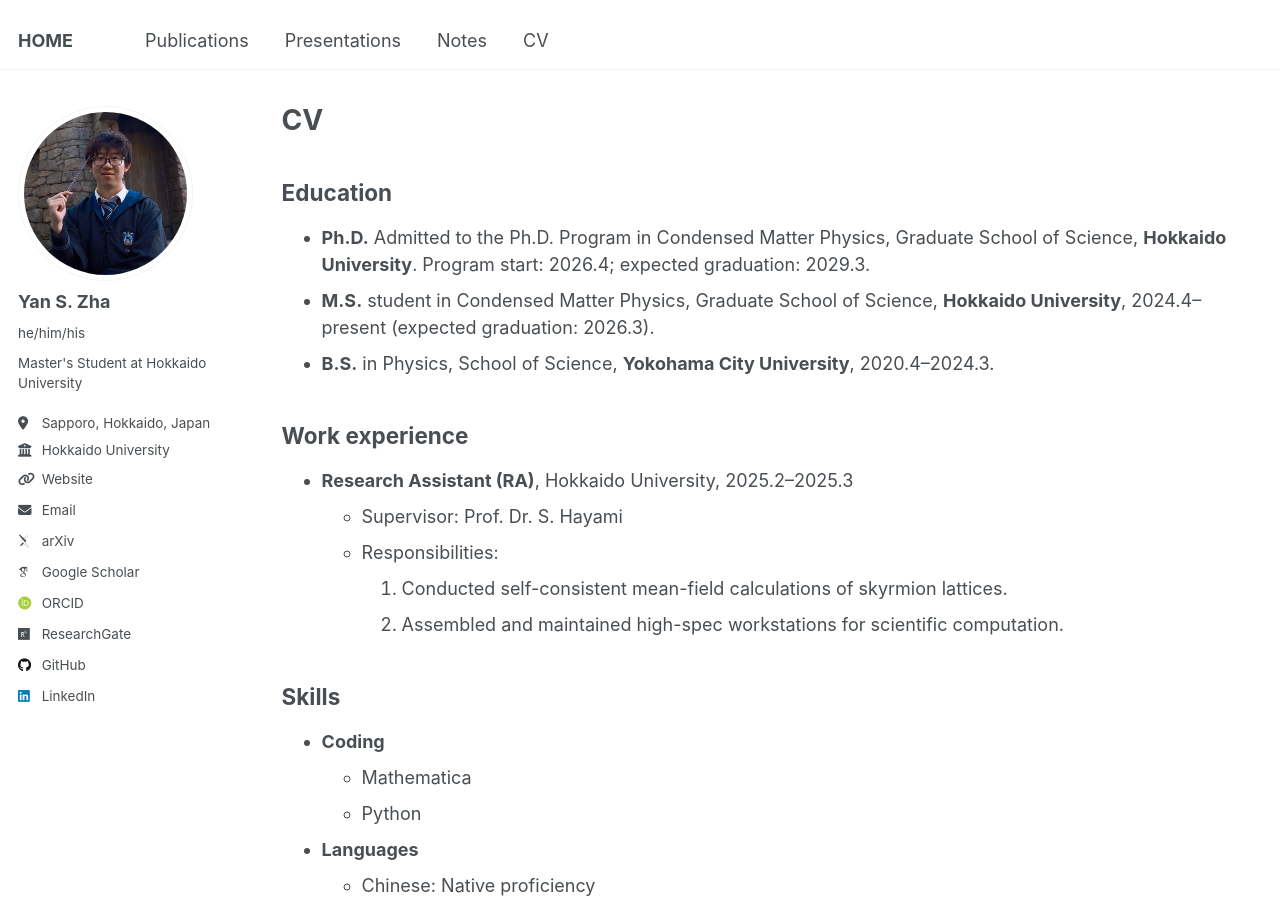
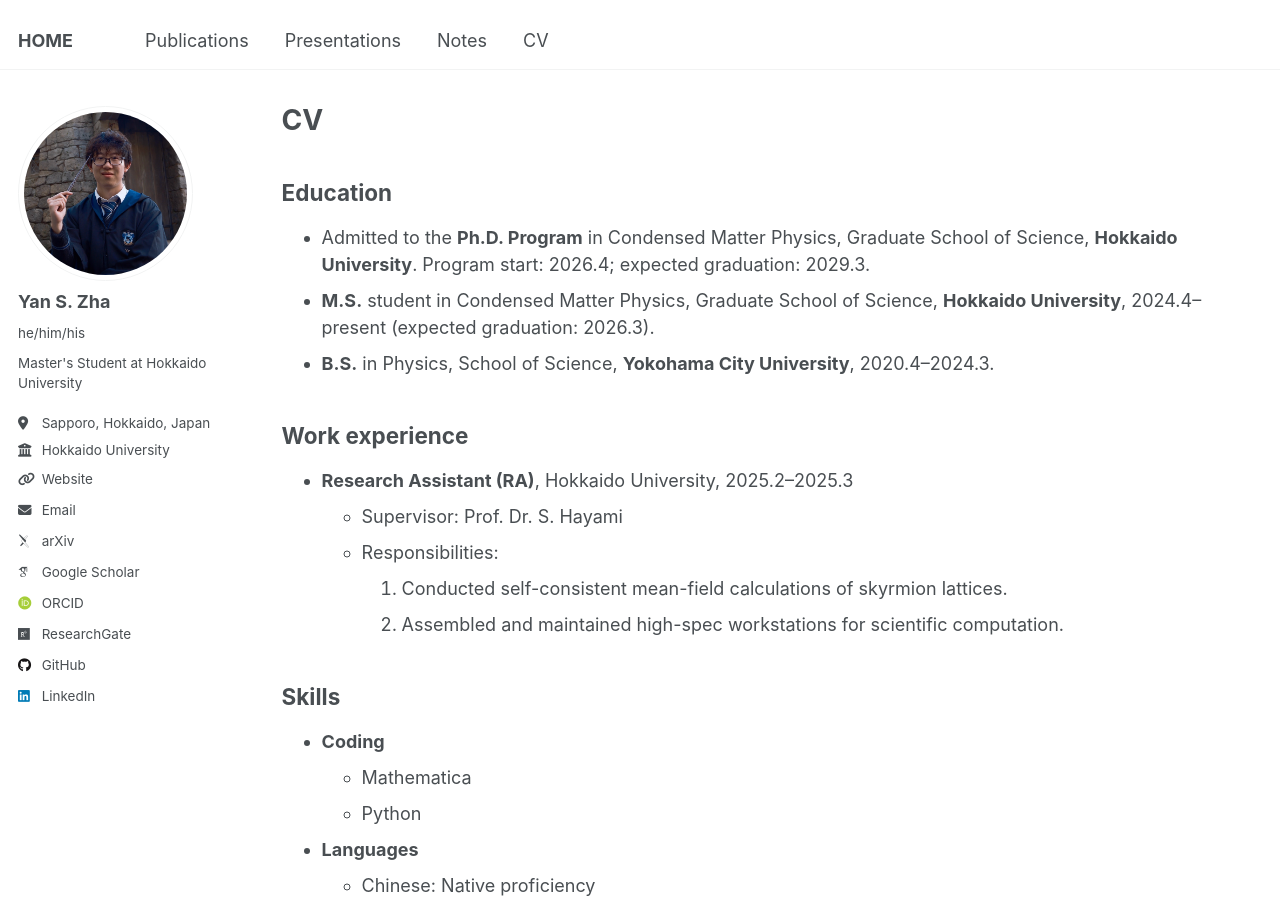
Before and after one commit to yzhacn/yzhacn.github.io, a Jekyll site: the page built from _pages/cv.md, in a window 1280 px wide and 900 px high. Built offline with Jekyll 4.4.1, drawn with Linux system fonts in a browser that asks for light colours; some web fonts are replaced.

Commit message:
Update cv.md

```diff
--- a/_pages/cv.md
+++ b/_pages/cv.md
@@ -11,7 +11,7 @@ redirect_from:
 
 ## Education
 
-* **Ph.D.** Admitted to the Ph.D. Program in Condensed Matter Physics, Graduate School of Science, **Hokkaido University**. Program start: 2026.4; expected graduation: 2029.3.
+* Admitted to the **Ph.D. Program** in Condensed Matter Physics, Graduate School of Science, **Hokkaido University**. Program start: 2026.4; expected graduation: 2029.3.
 * **M.S.** student in Condensed Matter Physics, Graduate School of Science, **Hokkaido University**, 2024.4--present (expected graduation: 2026.3).
 * **B.S.** in Physics, School of Science, **Yokohama City University**, 2020.4--2024.3.
 
```
